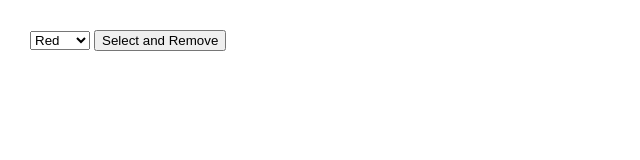
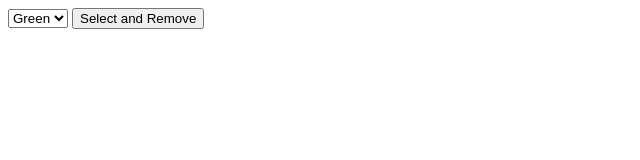
Before and after one commit to acciojob/remove-items-princegupta731, a website: page main.html in a window 1280 px wide. Both pictures are taken after a click on the button "Select and Remove". Shown: the whole page, without its empty margins (0-640 px from the left). Drawn offline with Linux system fonts and the light colour scheme.

Commit message:
created a submission

```diff
--- a/main.html
+++ b/main.html
@@ -1,23 +1,29 @@
 <!DOCTYPE html>
 <html>
 	<head>
-		<style type="text/css">
-			body {margin: 30px;}
-		</style>
-		<meta charset=utf-8 />
-		<title>Remove items from a dropdown list</title>
-	</head>
+		</head>
 
 	<body>
 
-			<select id="colorSelect">
-				<option>Red</option>
-				<option>Green</option>
-				<option>White</option>
-				<option>Black</option>
-			</select>
-			 <input type="button" value="Select and Remove" onclick="removeColor()">
+			 <select id="colorSelect">
+    <option value="Red">Red</option>
+    <option value="Green">Green</option>
+    <option value="White">White</option>
+    <option value="Black">Black</option>
+  </select>
 
+  <!-- Button to remove selected color -->
+  <input type="button" value="Select and Remove" onclick="removeColor()">
+
+  <script>
+    function removeColor() {
+      const select = document.getElementById("colorSelect");
+      const index = select.selectedIndex;
+      if (index !== -1) {
+        select.remove(index);
+      }
+    }
+  </script>
 
 
 		<script type="text/javascript" src="./script.js">
```
